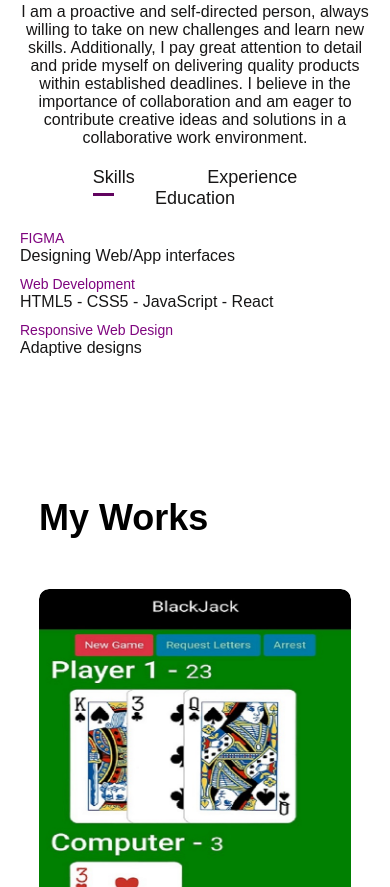
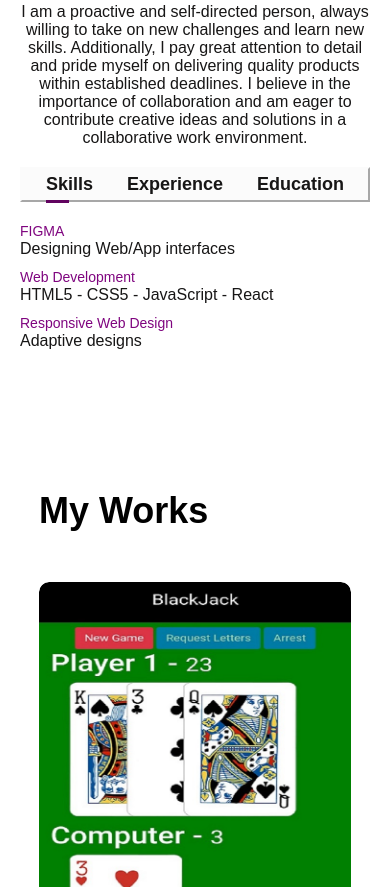
Before and after one commit to PedroLuis-ElLargo/myBlog, a plain HTML site: page index.html in a window 390 px wide. Shown: the part 1317-2204 px from the top of the page. Drawn offline with Linux system fonts and the light colour scheme.

Commit message:
Update style css

```diff
--- a/Styles/style.css
+++ b/Styles/style.css
@@ -123,6 +123,8 @@ nav ul li a:hover::after {
 }
 
 .tab-titles {
+    border: 2px solid #c3c3c3d4;
+    background-color: #fbfbfb;
     display: flex;
     flex-wrap: wrap;
     justify-content: space-evenly;
@@ -130,9 +132,9 @@ nav ul li a:hover::after {
 }
 
 .tab-links {
-    margin: 0 20px;
+    margin: 5px 20px;
     font-size: 18px;
-    font-weight: 500;
+    font-weight: bold;
     cursor: pointer;
     position: relative;
 }
@@ -316,15 +318,15 @@ nav ul li a:hover::after {
 form input,
 form textarea {
     width: 100%;
-    border: 0;
+    border: 1px solid #7f057f;
     outline: none;
-    background-color: #f0f0f0;
+    background-color: #ffffff;
     padding: 15px;
     margin: 15px 0;
     color: #000000;
     font-size: 18px;
     border-radius: 6px;
-    box-shadow: inset 5px 5px 10px #c7c7c7, inset -5px -5px 10px #ffffff;
+    box-shadow: 2px 2px 4px #c7c7c7, -2px -2px 4px #ffffff;
 }
 
 .copyright {
@@ -438,4 +440,17 @@ nav .fa-solid.fa-xmark {
         align-content: center;
         align-items: center;
     }
+
+    .columnaRow .tab-titles {
+        margin: 20px 0;
+        flex-wrap: nowrap;
+
+        border: 2px outset #fbfbfb;
+        background-color: #fbfbfb;
+    }
+
+    .tab-titles .tab-links {
+        font-weight: bold;
+        margin: 5px 10px;
+    }
 }
```
